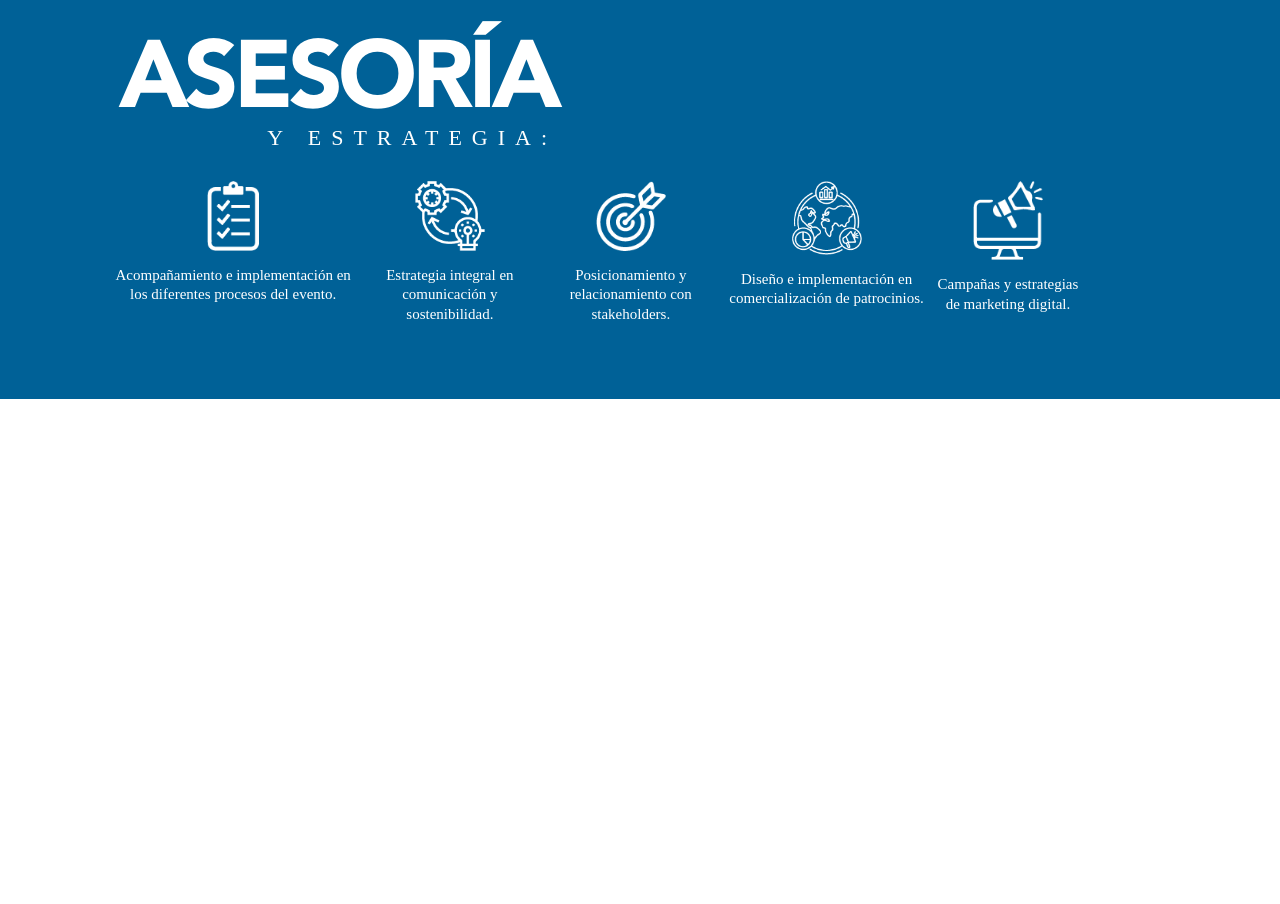
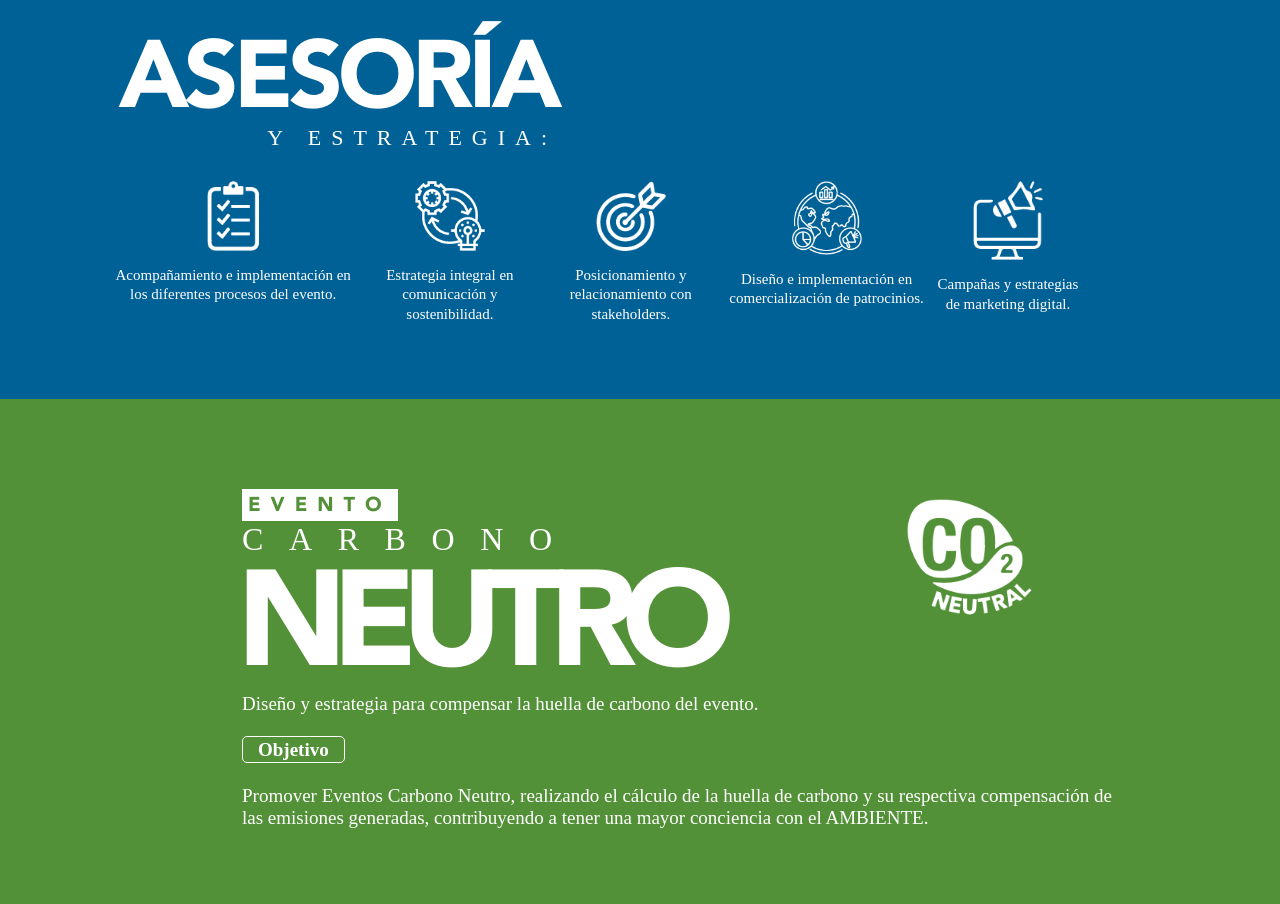
Before and after one commit to IvanVargass/PaginaWeb-AmbienteYComunicaciones, a plain HTML site: page index.html in a window 1280 px wide. Shown: the part 4976-5880 px from the top of the page. Before the commit the page ends 5375 px from the top, so only its background shows below. Drawn offline with nearby package versions, Linux system fonts and the light colour scheme; a web font is replaced by a local one.

Commit message:
Seccion Carbono implementada

```diff
--- a/css/style.css
+++ b/css/style.css
@@ -241,6 +241,50 @@ html {
   padding-top: 1em;
 }
 
+/*------------------- Carbono Neutro -------------------*/
+.carbono-neutro{
+  background-color: #539138;
+  padding: 6em 0 5em 0;
+}
+
+.carbono-neutro img{
+  position: absolute;
+  left: 65%;
+  width: 170px;
+}
+
+.carbono-neutro h4, .carbono-neutro h2 { font-family: 'Avenir-Black'; }
+.carbono-neutro h3, .carbono-neutro p, .carbono-neutro span { font-family: Avenir; }
+.carbono-neutro p, .carbono-neutro span { font-size: 19px;}
+
+.carbono-neutro span {
+  border: 1px solid #fff;
+  border-radius: 5px;
+  padding: 2px 15px;
+}
+
+.carbono-neutro h4 {
+  font-size: 22px;
+  background-color: #fff;
+  width: fit-content;
+  color: #539138;
+  padding: 0 0.3em;
+  letter-spacing: 0.5em;
+}
+
+.carbono-neutro h3 {
+  letter-spacing: 0.8em;
+  font-size: 38px;
+}
+
+.carbono-neutro h2 {
+  font-family: 'Avenir-Black';
+  font-size: 155px;
+  letter-spacing: -15px;
+  line-height: 100%;
+  margin-left: -5px;
+}
+
 
 /*------------------- Media Querys -------------------*/
 @media(max-width: 1920px){
@@ -276,6 +320,11 @@ html {
   .comunicacion-integral img{ width: 95%;}
 
   .asesoria h2{ font-size: 105px; padding-top: 0.7em;}
+
+  .carbono-neutro h4 {font-size: 20px;}
+  .carbono-neutro h3{font-size: 32px;}
+  .carbono-neutro h2{font-size: 135px;}
+  .carbono-neutro img{width: 150px; left: 70%;}
 
 }
 
@@ -492,8 +541,8 @@ html {
 
   .asesoria h2{font-size: 65px;}
   .asesoria .items-asesoria{padding-top: 0.3em;}
-  .asesoria .items-asesoria img{font-size: 70px; padding-bottom: 0.2em;}
-  .asesoria .items-asesoria div:first-child img{font-size: 48px;}
+  .asesoria .items-asesoria img{font-size: 62px; padding-bottom: 0.2em;}
+  .asesoria .items-asesoria div:first-child img{font-size: 40px;}
 }
 
 @media(max-width: 540px){
--- a/index.html
+++ b/index.html
@@ -270,7 +270,7 @@
     <!-- Experiencia -->
 
     <!-- Servicios -->
-    <div class="servicios row d-flex justify-content-center sin-m">
+    <div class="row servicios d-flex justify-content-center sin-m">
       <div class="col-11 col-lg-9">
         <div class="row d-flex align-items-center px-sm-5">
           <div class="col-3 col-sm-1 d-flex justify-content-center">
@@ -416,11 +416,23 @@
     <!-- Asesoria -->
 
     <!-- Carbono Neutro -->
-    <!-- <div class="row calendario d-flex justify-content-center sin-m" style="background-color: #539138">
-      <div class="col-12 sin-p">
-        <img src="img/NEUTRO.PNG" alt="" style="display: block; margin: 0 auto; width: 70%">
+    <div class="row carbono-neutro d-flex justify-content-center sin-m">
+      <div class="col-11 col-lg-9 sin-p">
+        <div class="row d-flex justify-content-center justify-content-lg-end">
+          <div class="col-12 col-md-11 col-xl-11 col-xxl-10 text-white">
+            <img src="img/CO2.PNG" alt="CO2 NEUTRAL">
+            <h4 class="fw-bold">EVENTO</h4>
+            <h3>CARBONO</h3>
+            <h2>NEUTRO</h2>
+            <p class="pb-4">Diseño y estrategia para compensar la huella de carbono del evento.</p>
+            <span class="fw-bold">Objetivo</span>
+            <p class="pt-4">Promover Eventos Carbono Neutro, realizando el cálculo de la huella de carbono y
+              su respectiva compensación de las emisiones generadas, contribuyendo a tener una
+              mayor conciencia con el AMBIENTE.</p>
+          </div>
+        </div>
       </div>
-    </div> -->
+    </div>
     <!-- Carbono Neutro -->
 
     <!-- Calendario Ambiental -->
```
Also changed, not shown: img/CO2.PNG (added).
